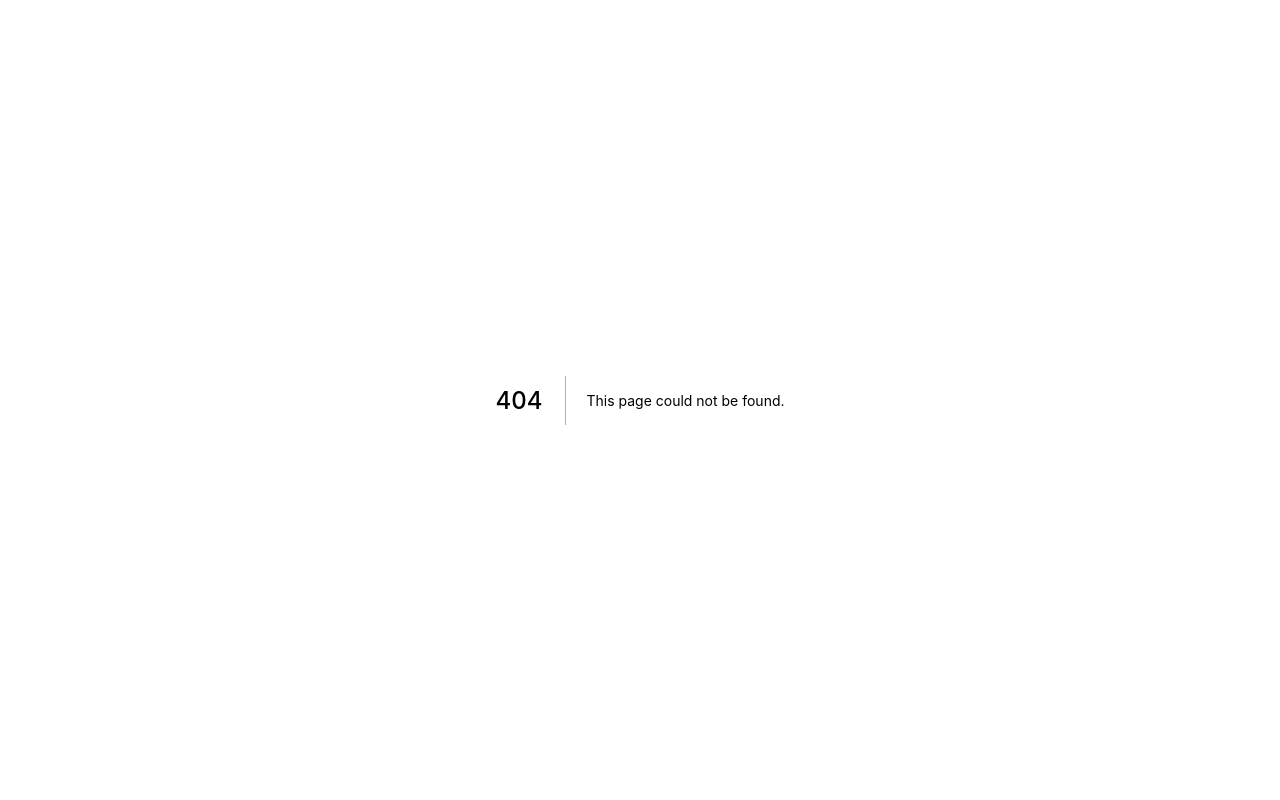
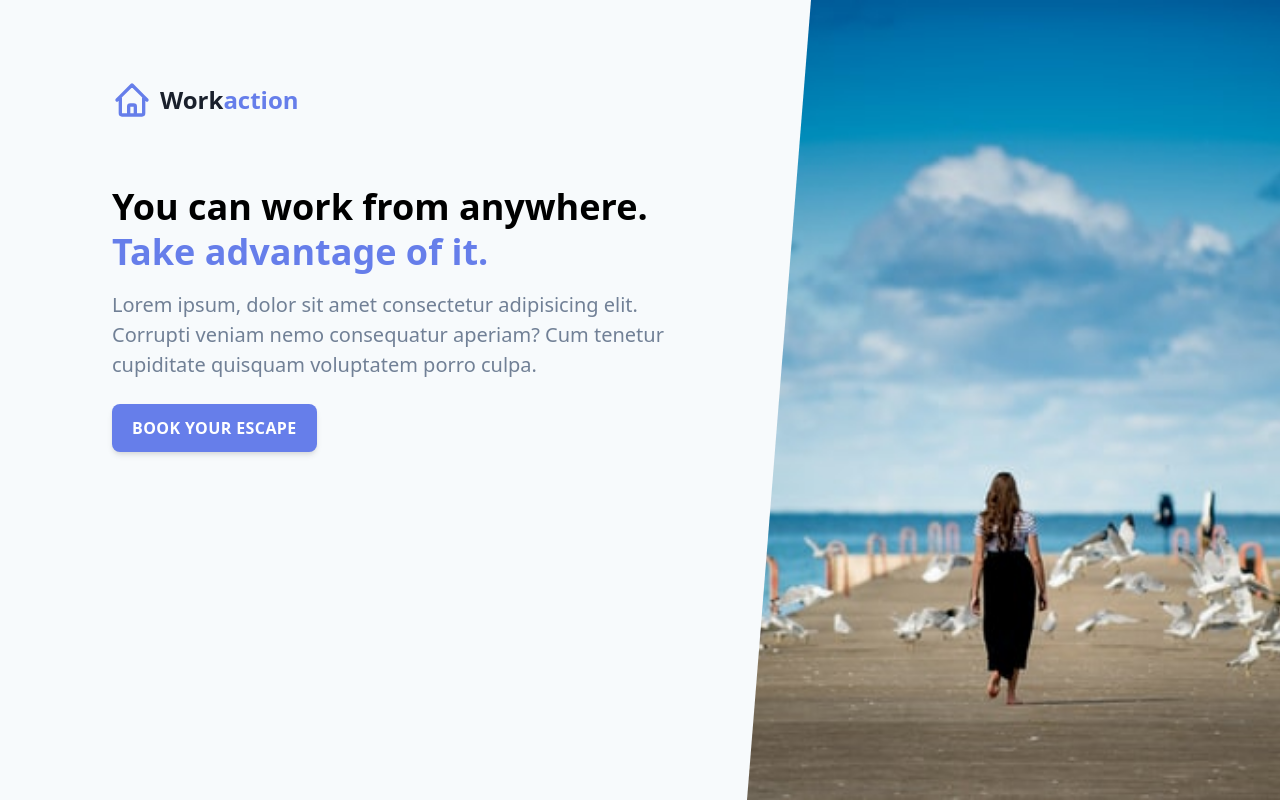
Before and after one commit to buitenzorg/tailwind-workation, a Next.js app: page /splash in a window 1280 px wide. Before the commit this address had no page. Built offline with nearby package versions, Linux system fonts and the light colour scheme; what @tailwindcss/custom-forms would draw is missing.

Commit message:
tutorial done

```diff
--- /dev/null
+++ b/components/HomeContent.tsx
@@ -0,0 +1,21 @@
+import HouseCardDetail from './HouseCardDetail';
+import { IHomeSearchResult } from '../interfaces';
+
+type Props = {
+  searchResults: IHomeSearchResult[];
+};
+
+const HomeContent: React.FC<Props> = ({ searchResults }) => (
+  <>
+    {searchResults.map((searchResult, i) => (
+      <div className="mt-10" key={i}>
+        <h2 className="text-xl text-gray-900">{searchResult.city}</h2>
+        <p className="text-gray-60">{searchResult.desc}</p>
+        <div className="-mt-8 sm:flex sm:overflow-x-auto sm:-mx-2 xl:overflow-y-auto">
+          <HouseCardDetail houses={searchResult.houses} />
+        </div>
+      </div>
+    ))}
+  </>
+);
+export default HomeContent;
--- a/components/HouseCardDetail.tsx
+++ b/components/HouseCardDetail.tsx
@@ -8,7 +8,7 @@ type Props = {
 const HouseCardDetail: React.FC<Props> = ({ houses }) => (
   <>
     {houses.map((house, i) => (
-      <div key={i} className="mt-10 sm:max-w-xs sm:w-full sm:flex-shrink-0 sm:px-2 sm:pb-8 xl:w-1/3">
+      <div key={i} className="mt-10 sm:max-w-xs sm:w-full sm:flex-shrink-0 sm:px-2 sm:pb-8 xl:w-1/3 z-0">
         <div className="relative pb-5/6">
           <img
             className="h-64 rounded-lg shadow-md absolute inset-0 h-full object-cover"
@@ -28,7 +28,7 @@ const HouseCardDetail: React.FC<Props> = ({ houses }) => (
                 {`${house.beds} beds`} &bull; {`${house.baths} baths`}
               </span>
             </div>
-            <h4 className="text-gray-900 text-lg font-semibold mt-1">
+            <h4 className="text-gray-900 text-lg font-semibold mt-1 leading-tight truncate">
               {house.desc}
             </h4>
             <p className="mt-2">
@@ -38,7 +38,7 @@ const HouseCardDetail: React.FC<Props> = ({ houses }) => (
 
             <div className="flex items-center mt-2">
               <Rating ratings={house.rating} />
-              <span className="ml-2">{house.rating} Reviews</span>
+              <span className="ml-2">{house.reviews} Reviews</span>
             </div>
           </div>
         </div>
--- a/components/Rating.tsx
+++ b/components/Rating.tsx
@@ -11,7 +11,7 @@ const Rating: React.FC<Props> = ({ ratings }) => {
       {max.map((val) => {
         return (
         <svg
-          className={`w-5 h-5 text-teal-200 ${val > ratings ? 'stroke-current' : 'fill-current'}`}
+          className={`w-5 h-5 text-teal-600 ${val > ratings ? 'stroke-current' : 'fill-current'}`}
           key={val}
           fill="none"
           strokeLinecap="round"
--- a/components/SiteHeader.tsx
+++ b/components/SiteHeader.tsx
@@ -1,7 +1,9 @@
 import { useState } from 'react';
+import Link from 'next/link';
 
 const SiteHeader: React.FC = () => {
   const [isOpen, setIsOpen] = useState(false);
+  const [openProfile, setOpenProfile] = useState(false);
   return (
     <div className="nav bg-gray-900 sm:flex sm:items-center sm:justify-between xl:bg-white">
       <div className="flex px-4 py-3 items-center text-gray-500 justify-between xl:w-72 xl:bg-gray-900 xl:justify-center xl:text-lg xl:py-5">
@@ -70,7 +72,7 @@ const SiteHeader: React.FC = () => {
           />
         </div>
         <div className="sm:flex sm:items-center">
-          <div className="px-2 pt-2 pb-5 border-b border-gray-800 sm:border-b-0 sm:py-2 sm:flex sm:text-sm sm:px-0 xl:text-gray-900 xl:text-base">
+          <div className="px-2 pt-2 pb-5 border-b border-gray-800 sm:border-b-0 sm:py-2 sm:flex sm:text-sm sm:px-0 xl:text-gray-900 sm:text-sm xl:text-base">
             <a
               href="#"
               className="block px-2 py-1 rounded-md hover:bg-gray-600"
@@ -90,27 +92,51 @@ const SiteHeader: React.FC = () => {
               Messages
             </a>
           </div>
-          <div className="py-5 sm:py-0 sm:px-0">
+          <div className="relative py-5 sm:py-0 sm:px-0">
             <div className="px-3 flex items-center">
+              <a href="#" onClick={() => setOpenProfile(!openProfile)}>
                 <img
                   src="/img/jonathan.jpg"
                   alt=""
                   className="rounded-full w-10 h-10 object-cover border-2 border-gray-600 sm:w-8 sm:h-8 xl:border-gray-300"
                 />
+              </a>
               <span className="font-semibold text-gray-200 ml-4 sm:hidden">
                 Isla Schoger
               </span>
             </div>
-            <div className="px-4 mt-5 flex flex-col text-gray-400 sm:hidden">
-              <a href="#" className="block hover:text-white">
+            <div
+              className={`px-4 mt-5 flex flex-col text-gray-400 ${
+                openProfile ? 'block' : 'sm:hidden'
+              } sm:absolute sm:right-0 sm:w-48 sm:bg-white sm:rounded-lg sm:shadow-lg sm:mt-3 sm:py-2 sm:px-0 z-20`}
+            >
+              <div
+                onClick={() => setOpenProfile(false)}
+                className={`sm:inset-0 sm:fixed sm:z-0 sm:cursor-default sm:bg-transparent ${
+                  openProfile ? 'sm:block' : 'hidden'
+                }`}
+              ></div>
+              <div className="z-10">
+                <a
+                  href="#"
+                  className="block hover:text-white sm:pt-0 sm:text-gray-900 sm:hover:bg-indigo-500 sm:pl-4 font-normal"
+                >
                   Account Settings
                 </a>
-              <a href="#" className="block hover:text-white mt-3">
+
+                <Link href="splash">
+                  <a className="block hover:text-white mt-3 sm:pt-0 sm:text-gray-900 sm:hover:bg-indigo-500 sm:pl-4 font-normal">
                     Support
                   </a>
-              <a href="#" className="block hover:text-white mt-3">
+                </Link>
+
+                <a
+                  href="#"
+                  className="block hover:text-white mt-3 sm:pt-0 sm:text-gray-900 sm:hover:bg-indigo-500 sm:pl-4 font-normal"
+                >
                   Sign out
                 </a>
+              </div>
             </div>
           </div>
         </div>
--- /dev/null
+++ b/data/index.tsx
@@ -0,0 +1,120 @@
+import { IHomeSearchResult } from '../interfaces';
+
+export const searchResults: IHomeSearchResult[] = [
+  {
+    city: 'Los Angeles',
+    desc: 'Live like the stars in these luxurious Souther California estates',
+    houses: [
+      {
+        isPlus: true,
+        beds: 3,
+        baths: 2,
+        desc: 'Modern Home in city center',
+        img: '/img/kenny.jpg',
+        rates: {
+          period: 'wk',
+          amount: 1400,
+        },
+        rating: 3,
+        reviews: 34,
+      },
+      {
+        isPlus: false,
+        beds: 3,
+        baths: 2,
+        desc: 'Modern Home in cityx center',
+        img: '/img/zac-cain-unsplash.jpg',
+        rates: {
+          period: 'mon',
+          amount: 5500,
+        },
+        rating: 5,
+        reviews: 34,
+      },
+      {
+        isPlus: false,
+        beds: 3,
+        baths: 2,
+        desc: 'Modern Home in city center',
+        img: '/img/kenny.jpg',
+        rates: {
+          period: 'mon',
+          amount: 5500,
+        },
+        rating: 5,
+        reviews: 34,
+      },
+      {
+        isPlus: false,
+        beds: 3,
+        baths: 2,
+        desc: 'Modern Home in cityzxcasdqwesx center',
+        img: '/img/zac-cain-unsplash.jpg',
+        rates: {
+          period: 'mon',
+          amount: 5500,
+        },
+        rating: 5,
+        reviews: 34,
+      },
+    ],
+  },
+  {
+    city: 'Phoenix',
+    desc: 'Live with the Immortal creature in their original habitat',
+    houses: [
+      {
+        isPlus: true,
+        beds: 3,
+        baths: 2,
+        desc: 'Modern Home in city center',
+        img: '/img/kenny.jpg',
+        rates: {
+          period: 'wk',
+          amount: 1400,
+        },
+        rating: 3,
+        reviews: 34,
+      },
+      {
+        isPlus: false,
+        beds: 3,
+        baths: 2,
+        desc: 'Modern Home in cityx center',
+        img: '/img/zac-cain-unsplash.jpg',
+        rates: {
+          period: 'mon',
+          amount: 5500,
+        },
+        rating: 5,
+        reviews: 34,
+      },
+      {
+        isPlus: false,
+        beds: 3,
+        baths: 2,
+        desc: 'Modern Home in city center',
+        img: '/img/kenny.jpg',
+        rates: {
+          period: 'mon',
+          amount: 5500,
+        },
+        rating: 5,
+        reviews: 34,
+      },
+      {
+        isPlus: false,
+        beds: 3,
+        baths: 2,
+        desc: 'Modern Home in cityzxcasdqwesx center',
+        img: '/img/zac-cain-unsplash.jpg',
+        rates: {
+          period: 'mon',
+          amount: 5500,
+        },
+        rating: 5,
+        reviews: 34,
+      },
+    ],
+  },
+];
--- a/package.json
+++ b/package.json
@@ -21,7 +21,7 @@
     "@types/react-dom": "^16.9.4",
     "autoprefixer": "^9.7.6",
     "postcss-preset-env": "^6.7.0",
-    "tailwindcss": "^1.3.5",
+    "tailwindcss": "^1.4.0",
     "typescript": "3.7.3"
   },
   "license": "ISC"
--- a/pages/index.tsx
+++ b/pages/index.tsx
@@ -1,76 +1,19 @@
 import { GetStaticProps } from 'next';
 
 import { IHomeSearchResult } from '../interfaces';
-import HouseCardDetail from '../components/HouseCardDetail';
 import SiteHeader from '../components/SiteHeader';
 import SiteFilters from '../components/SiteFilters';
+import HomeContent from '../components/HomeContent';
+import { searchResults } from '../data/index';
 
 type Props = {
-  searchResults: IHomeSearchResult;
+  searchResults: IHomeSearchResult[];
 };
 
 export const getStaticProps: GetStaticProps = async () => {
-  const searchResults: IHomeSearchResult = {
-    city: 'Los Angeles',
-    desc: 'Live like the stars in these luxurious Souther California estates',
-    houses: [
-      {
-        isPlus: true,
-        beds: 3,
-        baths: 2,
-        desc: 'Modern Home in city center',
-        img: '/img/kenny.jpg',
-        rates: {
-          period: 'wk',
-          amount: 1400,
-        },
-        rating: 3,
-        reviews: 34,
-      },
-      {
-        isPlus: false,
-        beds: 3,
-        baths: 2,
-        desc: 'Modern Home in cityx center',
-        img: '/img/zac-cain-unsplash.jpg',
-        rates: {
-          period: 'mon',
-          amount: 5500,
-        },
-        rating: 5,
-        reviews: 34,
-      },
-      {
-        isPlus: false,
-        beds: 3,
-        baths: 2,
-        desc: 'Modern Home in city center',
-        img: '/img/kenny.jpg',
-        rates: {
-          period: 'mon',
-          amount: 5500,
-        },
-        rating: 5,
-        reviews: 34,
-      },
-      {
-        isPlus: false,
-        beds: 3,
-        baths: 2,
-        desc: 'Modern Home in cityzxcasdqwesx center',
-        img: '/img/zac-cain-unsplash.jpg',
-        rates: {
-          period: 'mon',
-          amount: 5500,
-        },
-        rating: 5,
-        reviews: 34,
-      },
-    ],
-  };
   return {
     props: {
-      searchResults,
+      searchResults
     },
   };
 };
@@ -80,12 +23,8 @@ const IndexPage = ({ searchResults }: Props) => (
     <SiteHeader />
     <div className="xl:flex-1 xl:flex overflow-y-hidden">
       <SiteFilters />
-      <main className="main-content overflow-y-auto flex-col px-4 py-6">
-        <h2 className="text-xl text-gray-900">{searchResults.city}</h2>
-        <p className="text-gray-60">{searchResults.desc}</p>
-        <div className="-mt-8 sm:flex sm:overflow-x-auto sm:-mx-2 xl:overflow-y-auto">
-          <HouseCardDetail houses={searchResults.houses} />
-        </div>
+      <main className="main-content overflow-y-auto flex-col px-4 py-6 xl:h-full xl:w-full xl:px-16">
+        <HomeContent searchResults={searchResults} />
       </main>
     </div>
   </div>
--- /dev/null
+++ b/pages/splash.tsx
@@ -0,0 +1,61 @@
+const Splash = () => (
+  <div className="bg-gray-100 h-screen">
+    <div className="px-8 py-10 max-w-xl mx-auto lg:relative lg:max-w-full lg:px-0 lg:py-20 lg:my-auto">
+      <div className="lg:mx-auto xl:max-w-6xl">
+        <div className="lg:w-7/12 lg:pl-12 lg:pr-8">
+          <div className="flex items-center">
+            <svg
+              className="h-10 w-auto text-indigo-500"
+              fill="none"
+              strokeLinecap="round"
+              strokeLinejoin="round"
+              strokeWidth="2"
+              stroke="currentColor"
+              viewBox="0 0 24 24"
+            >
+              <path d="M3 12l2-2m0 0l7-7 7 7M5 10v10a1 1 0 001 1h3m10-11l2 2m-2-2v10a1 1 0 01-1 1h-3m-6 0a1 1 0 001-1v-4a1 1 0 011-1h2a1 1 0 011 1v4a1 1 0 001 1m-6 0h6"></path>
+            </svg>
+            <p className="text-gray-900 pl-2 font-semibold text-2xl">
+              Work<span className="text-indigo-500 font-semibold">action</span>
+            </p>
+          </div>
+          <div className="mt-6 lg:absolute lg:inset-y-0 lg:right-0 lg:w-5/12  lg:mt-0">
+            <img
+              className=" rounded-lg shadow-xl h-56 w-full object-center object-cover lg:min-h-screen lg:shadow-none lg:rounded-none"
+              src="/img/woman.jpg"
+            />
+            <svg
+              className="hidden lg:block absolute inset-y-0 left-0 h-screen w-16"
+              fill="none"
+              viewBox="0 0 100 100"
+              preserveAspectRatio="none"
+            >
+              <polygon className="text-gray-100" fill="currentColor" points="0,0 0,100 100,0" />
+            </svg>
+          </div>
+          <h1 className="mt-5 font-bold text-3xl leading-tight sm:text-4xl lg:mt-16">
+            You can work from anywhere.
+            <br className="hideen sm:inline" />
+            <span className="text-indigo-500">Take advantage of it.</span>
+          </h1>
+          <p className="mt-4 text-xl text-gray-600">
+            Lorem ipsum, dolor sit amet consectetur adipisicing elit. Corrupti
+            veniam nemo consequatur aperiam? Cum tenetur cupiditate quisquam
+            voluptatem porro culpa.
+          </p>
+          <div className="mt-6">
+            <a
+              href="#"
+              type="button"
+              className="px-5 py-3 inline-block bg-indigo-500 rounded-lg shadow-md text-white font-semibold tracking-wide uppercase hover:bg-indigo-400"
+            >
+              Book your escape
+            </a>
+          </div>
+        </div>
+      </div>
+    </div>
+  </div>
+);
+
+export default Splash;
--- a/tailwind.config.js
+++ b/tailwind.config.js
@@ -17,8 +17,11 @@ module.exports = {
         '200': '50rem',
       },
       padding: {
-        '5/6': '83.333333%'
-      }
+        '5/6': '83.333333%',
+      },
+      screens: {
+        dark: { raw: '(prefers-color-scheme: dark)' },
+      },
     },
     customForms: (theme) => ({
       default: {
@@ -27,11 +30,13 @@ module.exports = {
           borderRadius: theme('borderRadius.lg'),
           backgroundColor: theme('colors.gray.700'),
           lineHeight: theme('lineHeight.snug'),
-          icon: `<svg fill="${theme('colors.white')}" viewBox="0 0 20 20" xmlns="http://www.w3.org/2000/svg"><path d="M9.293 12.95l.707.707L15.657 8l-1.414-1.414L10 10.828 5.757 6.586 4.343 8z"/></svg>`,
+          icon: `<svg fill="${theme(
+            'colors.white'
+          )}" viewBox="0 0 20 20" xmlns="http://www.w3.org/2000/svg"><path d="M9.293 12.95l.707.707L15.657 8l-1.414-1.414L10 10.828 5.757 6.586 4.343 8z"/></svg>`,
           '&:focus': {
             boxShadow: 'none',
             borderColor: 'transparent',
-            backgroundColor: theme('colors.gray.600')
+            backgroundColor: theme('colors.gray.600'),
           },
         },
         checkbox: {
@@ -55,7 +60,7 @@ module.exports = {
             boxShadow: 'none',
             borderColor: 'transparent',
           },
-        }
+        },
       },
     }),
   },
```
Also changed, not shown: public/img/woman.jpg (added), 1 other file (tests, documents, lock files or other folders). Lines whose indentation alone changed are shown as unchanged.
